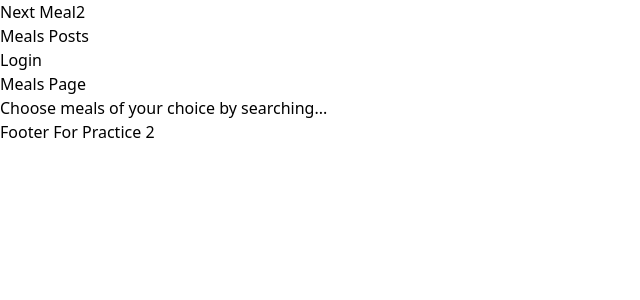
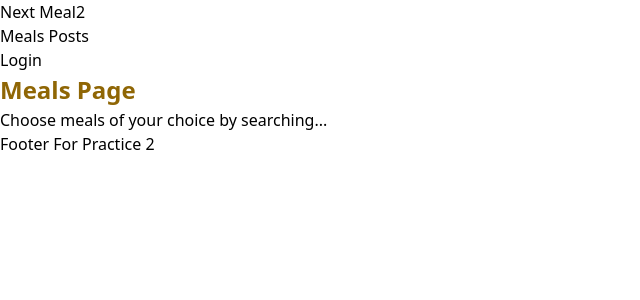
Before and after one commit to JannatulAfrozFaria/next-js-practice-2, a Next.js app: page /meals in a window 1280 px wide. Shown: the top 300 px of the page, without its empty margins (0-640 px from the left). Built offline with nearby package versions, Linux system fonts and the light colour scheme.

Commit message:
headline style updated

```diff
--- a/src/app/globals.css
+++ b/src/app/globals.css
@@ -1,3 +1,9 @@
 @tailwind base;
 @tailwind components;
 @tailwind utilities;
+
+.text-basic{
+color: rgb(143, 102, 5);
+font-size: x-large;
+font-weight: 700;
+}
--- a/src/app/meals/page.jsx
+++ b/src/app/meals/page.jsx
@@ -3,7 +3,7 @@ import React from 'react';
 const MealsPage = () => {
     return (
         <div className='my-12 w-5/6 mx-auto text-center'>
-            <h1>Meals Page</h1>
+            <h1 className='text-basic'>Meals Page</h1>
             <p>Choose meals of your choice by searching...</p>
         </div>
     );
```
